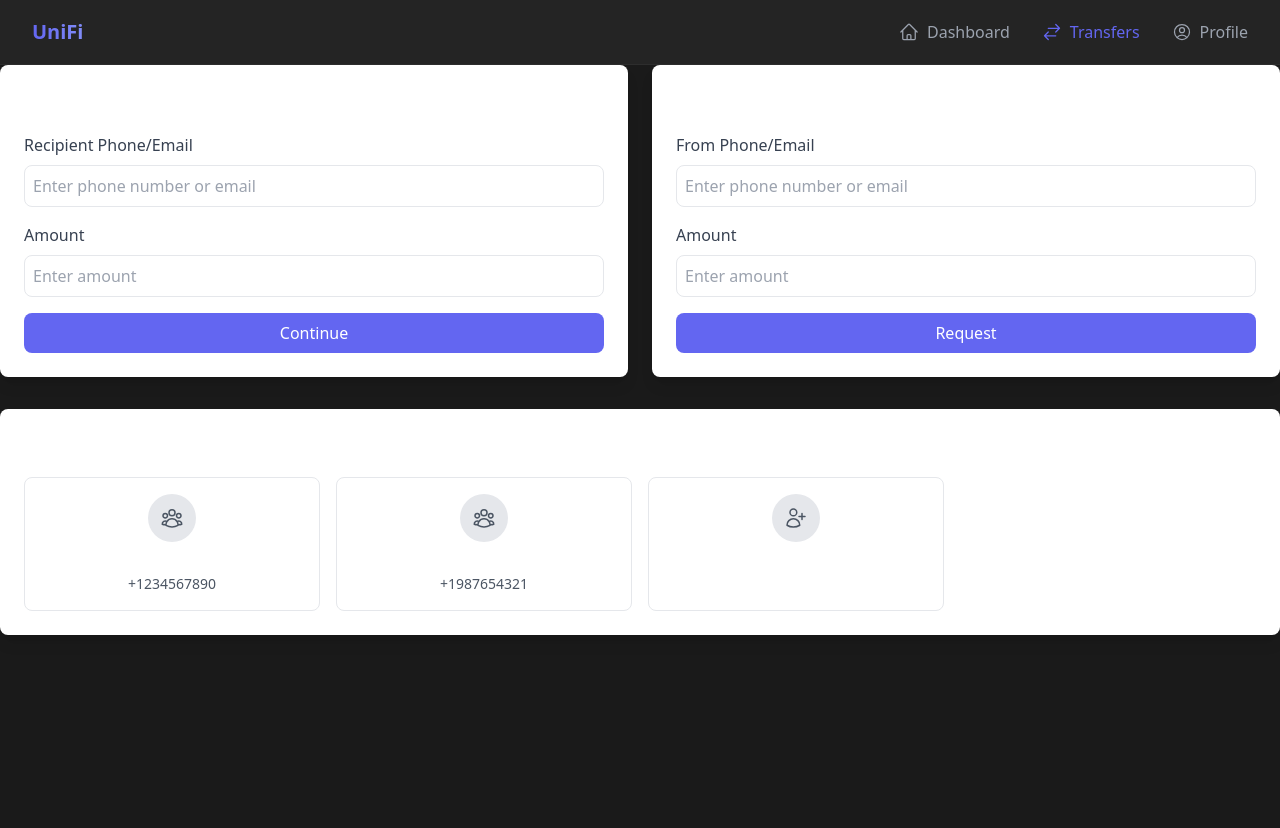
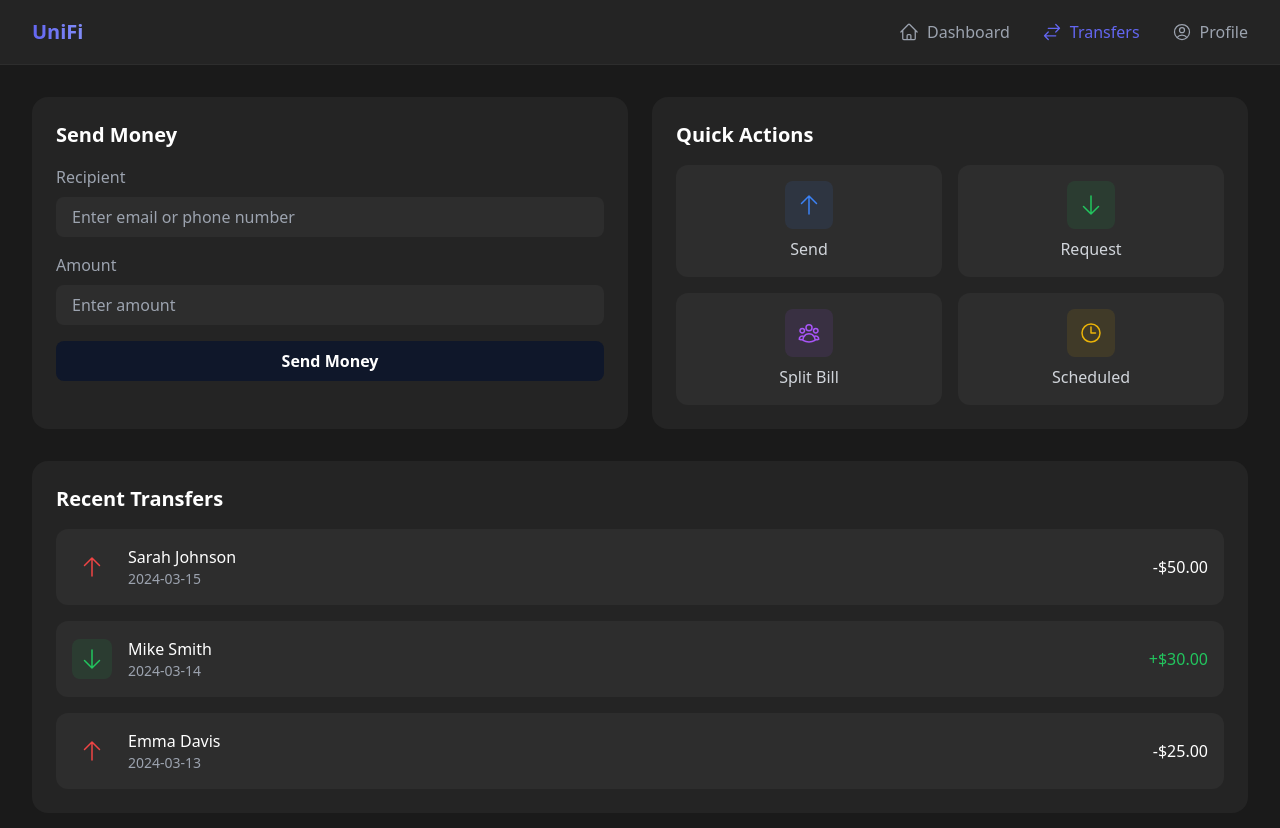
Before and after one commit to IbrahimKhanGH/GoldmanChal, a React (Create React App) app in the folder frontend/: page /transfers in a window 1280 px wide. Shown: the top 828 px of the page. Built offline with nearby package versions, Linux system fonts and the light colour scheme.

Commit message:
dark mode ui changes

```diff
--- a/frontend/src/pages/Profile.jsx
+++ b/frontend/src/pages/Profile.jsx
@@ -1,224 +1,82 @@
-import React, { useState } from 'react';
+import React from 'react';
+import {
+  UserCircleIcon,
+  KeyIcon,
+  BellIcon,
+  ShieldCheckIcon,
+  DocumentTextIcon,
+  QuestionMarkCircleIcon,
+} from '@heroicons/react/24/outline';
 
 function Profile() {
-  const [activeTab, setActiveTab] = useState('profile');
-
-  const handleSignOut = () => {
-    // Add your sign-out logic here
-    console.log('Signing out...');
-  };
-
   return (
-    <div className="container mx-auto px-4 py-8">
-      <div className="flex justify-between items-center mb-6">
-        <button
-          onClick={handleSignOut}
-          className="bg-red-500 hover:bg-red-600 text-white px-4 py-2 rounded"
-        >
-          Sign Out
-        </button>
+    <div className="min-h-screen bg-dark-100">
+      <div className="max-w-7xl mx-auto px-4 sm:px-6 lg:px-8 py-8">
+        {/* Profile Header */}
+        <div className="bg-dark-200 rounded-2xl p-6 mb-8">
+          <div className="flex items-center space-x-4">
+            <div className="bg-primary/10 p-4 rounded-full">
+              <UserCircleIcon className="h-16 w-16 text-primary" />
             </div>
-
-      {/* Layout Container */}
-      <div className="flex gap-8">
-        {/* Vertical Tabs */}
-        <nav className="w-48 space-y-2">
-          <button
-            className={`w-full text-left px-4 py-2 rounded-lg ${
-              activeTab === 'profile'
-                ? 'bg-blue-50 text-blue-600 font-medium'
-                : 'text-gray-500 hover:bg-gray-50'
-            }`}
-            onClick={() => setActiveTab('profile')}
-          >
-            Profile Information
-          </button>
-          <button
-            className={`w-full text-left px-4 py-2 rounded-lg ${
-              activeTab === 'settings'
-                ? 'bg-blue-50 text-blue-600 font-medium'
-                : 'text-gray-500 hover:bg-gray-50'
-            }`}
-            onClick={() => setActiveTab('settings')}
-          >
-            Settings
-          </button>
-        </nav>
-
-        {/* Divider */}
-        <div className="w-px bg-gray-200"></div>
-
-        {/* Tab Content */}
-        <div className="flex-1">
-          {activeTab === 'profile' && (
-            <div className="space-y-6">
-              <div className="flex items-center space-x-4">
-                <img
-                  src="https://via.placeholder.com/100"
-                  alt="Profile"
-                  className="w-24 h-24 rounded-full"
-                />
             <div>
-                  <h2 className="text-xl font-semibold">John Doe</h2>
-                  <p className="text-gray-600">john.doe@example.com</p>
-                </div>
-              </div>
-              <div className="grid grid-cols-1 md:grid-cols-2 gap-6">
-                <div className="space-y-4">
-                  <h3 className="text-lg font-medium">Personal Information</h3>
-                  <div className="space-y-2">
-                    <p><span className="font-medium">Name:</span> John Doe</p>
-                    <p><span className="font-medium">Email:</span> john.doe@example.com</p>
-                    <p><span className="font-medium">Location:</span> New York, USA</p>
+              <h2 className="text-2xl font-bold text-white">John Doe</h2>
+              <p className="text-gray-400">john.doe@example.com</p>
             </div>
           </div>
         </div>
+
+        {/* Settings Sections */}
+        <div className="grid md:grid-cols-2 gap-6">
+          {/* Account Settings */}
+          <div className="bg-dark-200 rounded-2xl p-6">
+            <h3 className="text-xl font-semibold text-white mb-4">Account Settings</h3>
+            <div className="space-y-4">
+              <button className="w-full flex items-center justify-between p-4 bg-dark-300 rounded-xl hover:bg-dark-400 transition-colors">
+                <div className="flex items-center space-x-3">
+                  <KeyIcon className="h-6 w-6 text-primary" />
+                  <span className="text-gray-300">Password & Security</span>
                 </div>
-          )}
+              </button>
+              <button className="w-full flex items-center justify-between p-4 bg-dark-300 rounded-xl hover:bg-dark-400 transition-colors">
+                <div className="flex items-center space-x-3">
+                  <BellIcon className="h-6 w-6 text-primary" />
+                  <span className="text-gray-300">Notifications</span>
+                </div>
+              </button>
+              <button className="w-full flex items-center justify-between p-4 bg-dark-300 rounded-xl hover:bg-dark-400 transition-colors">
+                <div className="flex items-center space-x-3">
+                  <ShieldCheckIcon className="h-6 w-6 text-primary" />
+                  <span className="text-gray-300">Privacy</span>
+                </div>
+              </button>
+            </div>
+          </div>
 
-          {activeTab === 'settings' && (
-            <div className="space-y-6">
-              {/* Account Settings Section */}
-              <div className="bg-white p-6 rounded-2xl shadow">
-                <h3 className="text-lg font-medium mb-4">Account Settings</h3>
+          {/* Help & Support */}
+          <div className="bg-dark-200 rounded-2xl p-6">
+            <h3 className="text-xl font-semibold text-white mb-4">Help & Support</h3>
             <div className="space-y-4">
-                  <div>
-                    <label htmlFor="name" className="block text-sm font-medium text-gray-700">Name</label>
-                    <input
-                      type="text"
-                      id="name"
-                      className="mt-1 block w-full rounded-lg border-gray-300 shadow-sm focus:border-blue-500 focus:ring-blue-500 px-3 py-2 text-gray-500"
-                      placeholder="John Doe"
-                    />
+              <button className="w-full flex items-center justify-between p-4 bg-dark-300 rounded-xl hover:bg-dark-400 transition-colors">
+                <div className="flex items-center space-x-3">
+                  <DocumentTextIcon className="h-6 w-6 text-primary" />
+                  <span className="text-gray-300">Documentation</span>
                 </div>
-                  <div>
-                    <label htmlFor="email" className="block text-sm font-medium text-gray-700">Email</label>
-                    <input
-                      type="email"
-                      id="email"
-                      className="mt-1 block w-full rounded-lg border-gray-300 shadow-sm focus:border-blue-500 focus:ring-blue-500 px-3 py-2 text-gray-500"
-                      placeholder="john.doe@example.com"
-                    />
+              </button>
+              <button className="w-full flex items-center justify-between p-4 bg-dark-300 rounded-xl hover:bg-dark-400 transition-colors">
+                <div className="flex items-center space-x-3">
+                  <QuestionMarkCircleIcon className="h-6 w-6 text-primary" />
+                  <span className="text-gray-300">FAQ</span>
                 </div>
-                  <div>
-                    <label htmlFor="password" className="block text-sm font-medium text-gray-700">Password</label>
-                    <input
-                      type="password"
-                      id="password"
-                      className="mt-1 block w-full rounded-lg border-gray-300 shadow-sm focus:border-blue-500 focus:ring-blue-500 px-3 py-2 text-gray-500"
-                      placeholder="Enter new password"
-                    />
-                  </div>
-                  <div>
-                    <label htmlFor="confirmPassword" className="block text-sm font-medium text-gray-700">Confirm Password</label>
-                    <input
-                      type="password"
-                      id="confirmPassword"
-                      className="mt-1 block w-full rounded-lg border-gray-300 shadow-sm focus:border-blue-500 focus:ring-blue-500 px-3 py-2 text-gray-500"
-                      placeholder="Confirm new password"
-                    />
-                  </div>
-                  <div className="pt-4">
-                    <button
-                      type="button"
-                      className="bg-[#2D3648] hover:bg-[#1F2937] text-white px-6 py-2 rounded-lg"
-                    >
-                      Save
               </button>
             </div>
           </div>
         </div>
 
-              {/* Address Section */}
-              <div className="bg-white p-6 rounded-2xl shadow">
-                <h3 className="text-lg font-medium mb-4">Address Information</h3>
-                <div className="space-y-4">
-                  <div>
-                    <label htmlFor="street1" className="block text-sm font-medium text-gray-700">Street Address 1</label>
-                    <input
-                      type="text"
-                      id="street1"
-                      className="mt-1 block w-full rounded-lg border-gray-300 shadow-sm focus:border-blue-500 focus:ring-blue-500 px-3 py-2 text-gray-500"
-                      placeholder="123 Main Street"
-                    />
-                  </div>
-                  <div>
-                    <label htmlFor="street2" className="block text-sm font-medium text-gray-700">Street Address 2</label>
-                    <input
-                      type="text"
-                      id="street2"
-                      className="mt-1 block w-full rounded-lg border-gray-300 shadow-sm focus:border-blue-500 focus:ring-blue-500 px-3 py-2 text-gray-500"
-                      placeholder="Apt 4B"
-                    />
-                  </div>
-                  <div className="grid grid-cols-1 md:grid-cols-3 gap-4">
-                    <div>
-                      <label htmlFor="city" className="block text-sm font-medium text-gray-700">City</label>
-                      <input
-                        type="text"
-                        id="city"
-                        className="mt-1 block w-full rounded-lg border-gray-300 shadow-sm focus:border-blue-500 focus:ring-blue-500 px-3 py-2 text-gray-500"
-                        placeholder="New York"
-                      />
-                    </div>
-                    <div>
-                      <label htmlFor="state" className="block text-sm font-medium text-gray-700">State</label>
-                      <input
-                        type="text"
-                        id="state"
-                        className="mt-1 block w-full rounded-lg border-gray-300 shadow-sm focus:border-blue-500 focus:ring-blue-500 px-3 py-2 text-gray-500"
-                        placeholder="NY"
-                      />
-                    </div>
-                    <div>
-                      <label htmlFor="zipcode" className="block text-sm font-medium text-gray-700">Zip Code</label>
-                      <input
-                        type="text"
-                        id="zipcode"
-                        className="mt-1 block w-full rounded-lg border-gray-300 shadow-sm focus:border-blue-500 focus:ring-blue-500 px-3 py-2 text-gray-500"
-                        placeholder="10001"
-                      />
-                    </div>
-                  </div>
-                  <div className="pt-4">
-                    <button
-                      type="button"
-                      className="bg-[#2D3648] hover:bg-[#1F2937] text-white px-6 py-2 rounded-lg"
-                    >
-                      Save
+        {/* Logout Button */}
+        <div className="mt-8">
+          <button className="w-full bg-red-500 hover:bg-red-600 text-white font-semibold py-3 px-4 rounded-xl transition-colors">
+            Logout
           </button>
-                  </div>
-                </div>
-              </div>
-
-              {/* Notification Settings Section */}
-              <div className="bg-white p-6 rounded-2xl shadow">
-                <h3 className="text-lg font-medium mb-4">Notification Settings</h3>
-                <div className="space-y-4">
-                  <div>
-                    <label className="flex items-center space-x-2">
-                      <input type="checkbox" className="form-checkbox" />
-                      <span>Email notifications</span>
-                    </label>
-                  </div>
-                  <div>
-                    <label className="flex items-center space-x-2">
-                      <input type="checkbox" className="form-checkbox" />
-                      <span>Two-factor authentication</span>
-                    </label>
-                  </div>
-                  <div className="pt-4">
-                    <button
-                      type="button"
-                      className="bg-[#2D3648] hover:bg-[#1F2937] text-white px-6 py-2 rounded-lg"
-                    >
-                      Save
-                    </button>
-                  </div>
-                </div>
-              </div>
-            </div>
-          )}
         </div>
       </div>
     </div>
--- a/frontend/src/pages/Transfers.jsx
+++ b/frontend/src/pages/Transfers.jsx
@@ -1,86 +1,117 @@
 import React, { useState } from 'react';
-import { UserPlusIcon, UserGroupIcon } from '@heroicons/react/24/outline';
+import {
+  ArrowUpIcon,
+  ArrowDownIcon,
+  UserGroupIcon,
+  ClockIcon,
+} from '@heroicons/react/24/outline';
 
 function Transfers() {
-  const [recentContacts] = useState([
-    { id: 1, name: "John Doe", phone: "+1234567890" },
-    { id: 2, name: "Jane Smith", phone: "+1987654321" }
-  ]);
+  const [amount, setAmount] = useState('');
+  const [recipient, setRecipient] = useState('');
+
+  // Mock recent transfers data
+  const recentTransfers = [
+    { id: 1, name: 'Sarah Johnson', amount: 50.00, type: 'sent', date: '2024-03-15' },
+    { id: 2, name: 'Mike Smith', amount: 30.00, type: 'received', date: '2024-03-14' },
+    { id: 3, name: 'Emma Davis', amount: 25.00, type: 'sent', date: '2024-03-13' },
+  ];
 
   return (
-    <div className="min-h-screen bg-dark-100 text-white">
-      {/* Transfer Methods */}
-      <div className="grid grid-cols-1 md:grid-cols-2 gap-6 mb-8">
-        <div className="bg-white rounded-lg shadow-lg p-6">
-          <h3 className="text-xl font-semibold mb-4">Send Money</h3>
+    <div className="min-h-screen bg-dark-100">
+      <div className="max-w-7xl mx-auto px-4 sm:px-6 lg:px-8 py-8">
+        {/* Transfer Options */}
+        <div className="grid md:grid-cols-2 gap-6 mb-8">
+          {/* Send Money */}
+          <div className="bg-dark-200 rounded-2xl p-6">
+            <h3 className="text-xl font-semibold text-white mb-4">Send Money</h3>
             <form className="space-y-4">
               <div>
-              <label className="block text-gray-700 mb-2">Recipient Phone/Email</label>
+                <label className="block text-gray-400 mb-2">Recipient</label>
                 <input
                   type="text"
-                className="w-full p-2 border rounded-lg"
-                placeholder="Enter phone number or email"
+                  value={recipient}
+                  onChange={(e) => setRecipient(e.target.value)}
+                  className="w-full bg-dark-300 text-white rounded-lg px-4 py-2 focus:ring-2 focus:ring-primary focus:outline-none"
+                  placeholder="Enter email or phone number"
                 />
               </div>
               <div>
-              <label className="block text-gray-700 mb-2">Amount</label>
+                <label className="block text-gray-400 mb-2">Amount</label>
                 <input
                   type="number"
-                className="w-full p-2 border rounded-lg"
+                  value={amount}
+                  onChange={(e) => setAmount(e.target.value)}
+                  className="w-full bg-dark-300 text-white rounded-lg px-4 py-2 focus:ring-2 focus:ring-primary focus:outline-none"
                   placeholder="Enter amount"
                 />
               </div>
-            <button className="w-full bg-secondary text-white py-2 rounded-lg">
-              Continue
+              <button
+                type="submit"
+                className="w-full bg-primary hover:bg-primary-dark text-white font-semibold py-2 px-4 rounded-lg transition-colors"
+              >
+                Send Money
               </button>
             </form>
           </div>
 
-        <div className="bg-white rounded-lg shadow-lg p-6">
-          <h3 className="text-xl font-semibold mb-4">Request Money</h3>
-          <form className="space-y-4">
-            <div>
-              <label className="block text-gray-700 mb-2">From Phone/Email</label>
-              <input
-                type="text"
-                className="w-full p-2 border rounded-lg"
-                placeholder="Enter phone number or email"
-              />
+          {/* Quick Actions */}
+          <div className="bg-dark-200 rounded-2xl p-6">
+            <h3 className="text-xl font-semibold text-white mb-4">Quick Actions</h3>
+            <div className="grid grid-cols-2 gap-4">
+              <button className="bg-dark-300 hover:bg-dark-400 p-4 rounded-xl flex flex-col items-center transition-colors">
+                <div className="bg-blue-500/10 p-3 rounded-lg mb-2">
+                  <ArrowUpIcon className="h-6 w-6 text-blue-500" />
                 </div>
-            <div>
-              <label className="block text-gray-700 mb-2">Amount</label>
-              <input
-                type="number"
-                className="w-full p-2 border rounded-lg"
-                placeholder="Enter amount"
-              />
+                <span className="text-gray-300">Send</span>
+              </button>
+              <button className="bg-dark-300 hover:bg-dark-400 p-4 rounded-xl flex flex-col items-center transition-colors">
+                <div className="bg-green-500/10 p-3 rounded-lg mb-2">
+                  <ArrowDownIcon className="h-6 w-6 text-green-500" />
                 </div>
-            <button className="w-full bg-secondary text-white py-2 rounded-lg">
-              Request
+                <span className="text-gray-300">Request</span>
               </button>
-          </form>
+              <button className="bg-dark-300 hover:bg-dark-400 p-4 rounded-xl flex flex-col items-center transition-colors">
+                <div className="bg-purple-500/10 p-3 rounded-lg mb-2">
+                  <UserGroupIcon className="h-6 w-6 text-purple-500" />
+                </div>
+                <span className="text-gray-300">Split Bill</span>
+              </button>
+              <button className="bg-dark-300 hover:bg-dark-400 p-4 rounded-xl flex flex-col items-center transition-colors">
+                <div className="bg-yellow-500/10 p-3 rounded-lg mb-2">
+                  <ClockIcon className="h-6 w-6 text-yellow-500" />
+                </div>
+                <span className="text-gray-300">Scheduled</span>
+              </button>
+            </div>
           </div>
         </div>
 
-      {/* Recent Contacts */}
-      <div className="bg-white rounded-lg shadow-lg p-6">
-        <h3 className="text-xl font-semibold mb-4">Recent Contacts</h3>
-        <div className="grid grid-cols-2 md:grid-cols-4 gap-4">
-          {recentContacts.map(contact => (
-            <button key={contact.id} className="flex flex-col items-center p-4 border rounded-lg hover:bg-gray-50">
-              <div className="w-12 h-12 bg-gray-200 rounded-full flex items-center justify-center mb-2">
-                <UserGroupIcon className="h-6 w-6 text-gray-600" />
+        {/* Recent Transfers */}
+        <div className="bg-dark-200 rounded-2xl p-6">
+          <h3 className="text-xl font-semibold text-white mb-4">Recent Transfers</h3>
+          <div className="space-y-4">
+            {recentTransfers.map((transfer) => (
+              <div key={transfer.id} className="flex items-center justify-between p-4 bg-dark-300 rounded-xl">
+                <div className="flex items-center space-x-4">
+                  <div className={`bg-${transfer.type === 'sent' ? 'red' : 'green'}-500/10 p-2 rounded-lg`}>
+                    {transfer.type === 'sent' ? (
+                      <ArrowUpIcon className="h-6 w-6 text-red-500" />
+                    ) : (
+                      <ArrowDownIcon className="h-6 w-6 text-green-500" />
+                    )}
                   </div>
-              <span className="font-medium">{contact.name}</span>
-              <span className="text-sm text-gray-600">{contact.phone}</span>
-            </button>
+                  <div>
+                    <p className="text-white font-medium">{transfer.name}</p>
+                    <p className="text-sm text-gray-400">{transfer.date}</p>
+                  </div>
+                </div>
+                <p className={`font-medium ${transfer.type === 'received' ? 'text-green-500' : 'text-white'}`}>
+                  {transfer.type === 'received' ? '+' : '-'}${transfer.amount.toFixed(2)}
+                </p>
+              </div>
             ))}
-          <button className="flex flex-col items-center p-4 border rounded-lg hover:bg-gray-50">
-            <div className="w-12 h-12 bg-gray-200 rounded-full flex items-center justify-center mb-2">
-              <UserPlusIcon className="h-6 w-6 text-gray-600" />
           </div>
-            <span className="font-medium">Add New</span>
-          </button>
         </div>
       </div>
     </div>
```
Lines whose indentation alone changed are shown as unchanged.
